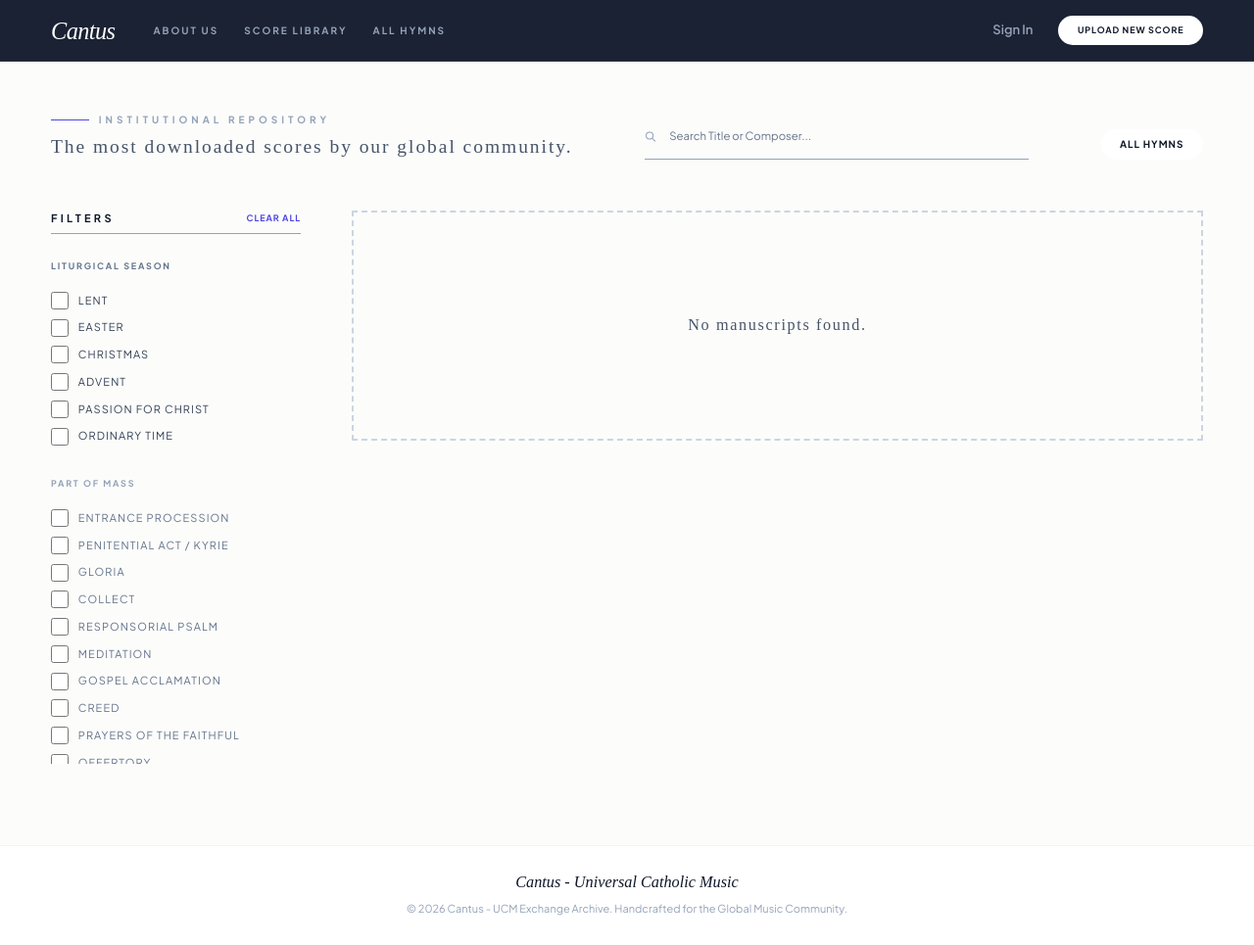
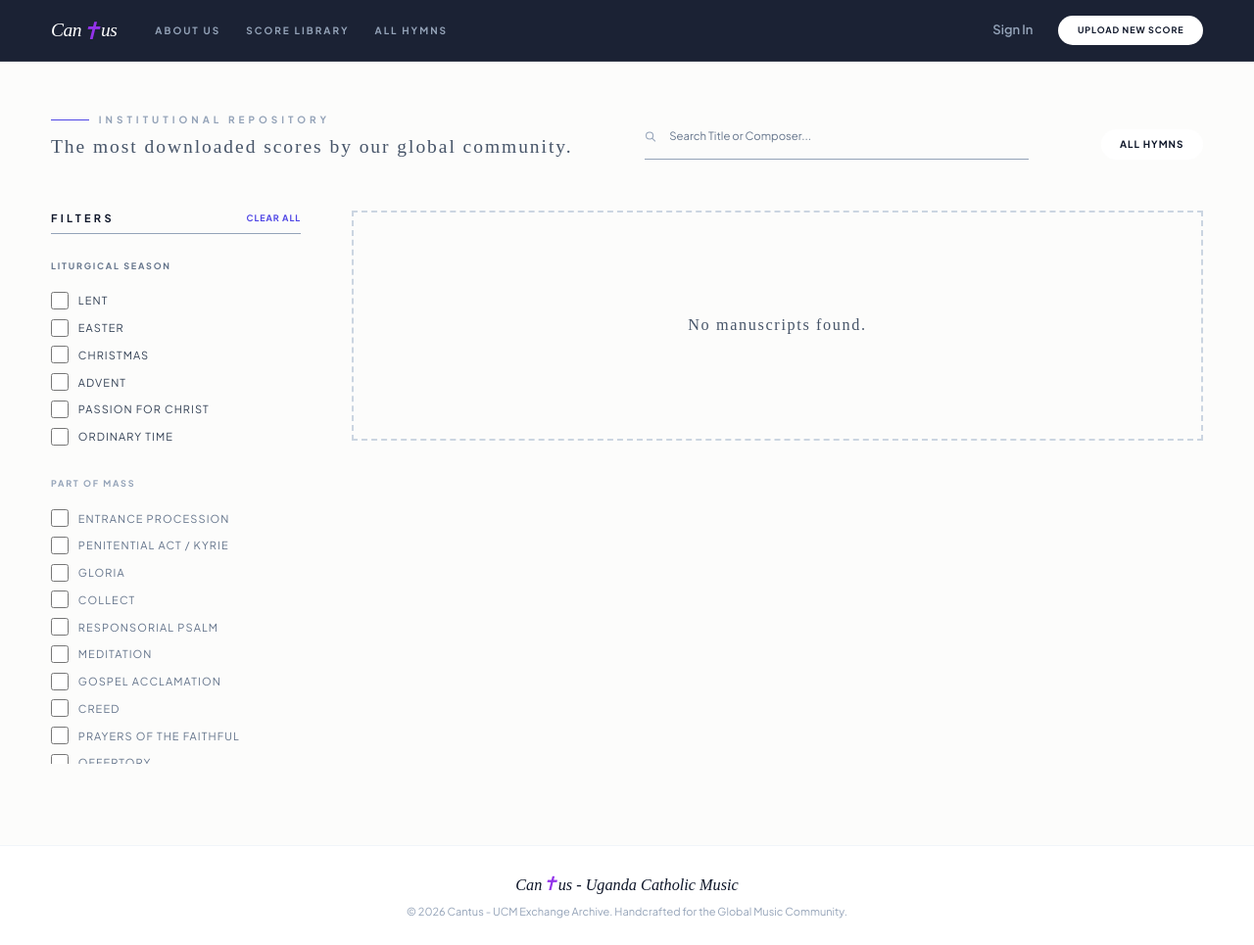
Before and after one commit to markgoli/UCM, a Django app: page /music-scores/library/ in a window 1280 px wide. Shown: the whole page at 98% size. Before the commit the page ends 935 px from the top, so only its background shows below. Run offline with Django 5.2, Linux system fonts and the light colour scheme; data that the repository does not hold is empty; some libraries are stand-ins or nearby versions; some web fonts are replaced.

Commit message:
added UI to cantus.

```diff
--- a/templates/about.html
+++ b/templates/about.html
@@ -34,7 +34,7 @@
             </div>
             <div class="lg:col-span-8">
                 <p class="serif text-2xl text-slate-700 leading-relaxed italic mb-8">
-                    "UCM is a non-profit effort dedicated to the free distribution of sacred music. We believe that financial barriers should never impede the beauty of the liturgy."
+                    "Can<span class="text-3xl text-purple-600">✝</span>us - UCM is a non-profit effort dedicated to the free distribution of sacred music. We believe that financial barriers should never impede the beauty of the liturgy."
                 </p>
 
                 <div class="grid grid-cols-1 md:grid-cols-2 gap-12 text-sm text-slate-500 leading-loose">
--- a/templates/base.html
+++ b/templates/base.html
@@ -75,7 +75,7 @@
 
                     <div class="space-y-4">
                         <p class="text-[9px] uppercase tracking-[0.3em] font-bold text-slate-400 leading-relaxed">
-                            Universal Catholic Music <br> Digital Archive & <br> Manuscript Repository
+                            Uganda Catholic Music <br> Digital Archive & <br> Manuscript Repository
                         </p>
                         <p class="text-[9px] text-indigo-400 font-bold uppercase tracking-widest">Est. MMXXVI</p>
                     </div>
@@ -125,7 +125,7 @@
 
         <footer class="py-8 px-0 bg-white border-t border-slate-100">
             <div class="max-w-4xl mx-auto text-center">
-                <span class="serif text-xl italic block mb-2">Cantus - Universal Catholic Music</span>
+                <span class="serif text-xl italic block mb-2">Can<span class="text-2xl text-purple-600">✝</span>us - Uganda Catholic Music</span>
                 <p class="text-slate-400 text-[11px]">&copy; {% now "Y" %} Cantus - UCM Exchange Archive. Handcrafted for the Global Music Community.</p>
             </div>
         </footer>
--- a/templates/navbar.html
+++ b/templates/navbar.html
@@ -2,8 +2,11 @@
 
 <nav class="flex items-center justify-between px-6 lg:px-16 py-5 bg-[#0f172a]/95 backdrop-blur-lg text-white sticky top-0 z-50 border-b border-white/10">
     <div class="flex items-center gap-12">
-        <a href="{% url 'dashboard' %}" class="flex items-center gap-2">
-            <span class="serif text-2xl lg:text-3xl tracking-tight italic">Cantus</span>
+        <a href="/" class="group flex items-center hover:opacity-80 transition-opacity">
+            <span class="serif text-2xl lg:text-2xl tracking-tight italic flex items-center">
+                <!-- Can<span class="text-3xl text-purple-600">✟✝</span>us -->
+                Can<span class="text-3xl text-purple-600">✝</span>us
+            </span>
         </a>
 
         <div class="hidden lg:flex items-center gap-8 text-[10px] uppercase tracking-[0.2em] font-black text-slate-400">
@@ -43,41 +46,41 @@
 
         <button onclick="toggleMobileMenu()" class="lg:hidden p-2 text-slate-400 hover:text-white transition">
             <svg id="menuIcon" class="w-6 h-6" fill="none" stroke="currentColor" viewBox="0 0 24 24">
-                <path stroke-linecap="round" stroke-linejoin="round" stroke-width="2" d="M4 6h16M4 12h16m-7 6h7"></path>
+                <path stroke-linecap="round" stroke-linejoin="round" stroke-width="2" d="M4 6h16M4 12h16M4 18h16"></path>
             </svg>
         </button>
     </div>
 </nav>
 
-<div id="mobileMenu" class="fixed inset-0 bg-[#0f172a] z-[60] flex-col p-8 transition-all duration-300 transform translate-x-full hidden lg:hidden">
-    <div class="flex justify-between items-center mb-16">
-        <span class="serif text-2xl italic text-white">Cantus</span>
-        <button onclick="toggleMobileMenu()" class="text-white p-2">
-            <svg class="w-8 h-8" fill="none" stroke="currentColor" viewBox="0 0 24 24">
+<div id="mobileMenu" class="fixed inset-y-0 right-0 w-3/4 bg-[#0f172a] z-[60] flex-col p-8 transition-all duration-300 transform translate-x-full hidden lg:hidden">
+    <div class="flex justify-between items-center mb-6">
+        <span class="serif text-2xl italic text-white">Can<span class="text-3xl text-purple-600">✝</span>us</span>
+        <button onclick="toggleMobileMenu()" class="text-white text-[10px] p-2">
+            <svg class="w-6 h-6" fill="none" stroke="currentColor" viewBox="0 0 24 24">
                 <path stroke-linecap="round" stroke-linejoin="round" stroke-width="2" d="M6 18L18 6M6 6l12 12"></path>
             </svg>
         </button>
     </div>
 
-    <div class="flex flex-col gap-8 text-xl font-medium text-slate-400">
-        <a href="{% url 'about' %}" class="hover:text-white transition serif text-2xl">About Us</a>
-        <a href="{% url 'song_library' %}" class="hover:text-white transition serif text-2xl">Score Library</a>
-        <a href="{% url 'song_links' %}" class="hover:text-white transition serif text-2xl">All Hymns</a>
+    <div class="flex flex-col gap-4 text-lg font-medium text-slate-400">
+        <a href="{% url 'about' %}" class="hover:text-white transition serif text-xl">About Us</a>
+        <a href="{% url 'song_library' %}" class="hover:text-white transition serif text-xl">Score Library</a>
+        <a href="{% url 'song_links' %}" class="hover:text-white transition serif text-xl">All Hymns</a>
         {% if request.user.is_authenticated %}
-        <a href="{% url 'admin_arrivals' %}" class="hover:text-white transition serif text-2xl text-indigo-400">Digital Assets</a>
+        <a href="{% url 'admin_arrivals' %}" class="hover:text-white transition serif text-xl text-indigo-400">Digital Assets</a>
         <div class="h-[1px] w-full bg-white/10 my-4"></div>
         <p class="text-[10px] uppercase tracking-[0.3em] font-black text-slate-500">Authorized Session</p>
         <span class="text-white uppercase text-[10px]">User: {{ request.user.username }}</span>
         <form action="{% url 'logout' %}" method="post">
             {% csrf_token %}
-            <button type="submit" class="text-red-400 text-left font-bold serif text-2xl">Terminate Session</button>
+            <button type="submit" class="text-red-400 text-left font-bold serif text-xl">Terminate Session</button>
         </form>
         {% else %}
         <button onclick="toggleModal()" class="text-slate-400 hover:text-white transition font-semibold">Sign In</button>
         {% endif %}
 
         <a href="{% url 'upload_song' %}" class="mt-8">
-            <button class="w-full bg-white text-slate-900 py-5 rounded-2xl font-black uppercase tracking-[0.2em] text-[9px]">
+            <button class="w-full bg-white text-slate-900 py-2 rounded-xl font-black uppercase tracking-[0.2em] text-[9px]">
                 Upload New Score
             </button>
         </a>
--- a/templates/songs_listing.html
+++ b/templates/songs_listing.html
@@ -45,37 +45,59 @@
 
     <div class="max-w-[1600px] mx-auto grid grid-cols-1 lg:grid-cols-12 gap-16">
 
-        <aside class="lg:col-span-3 space-y-12">
+        <div class="lg:hidden">
+            <button onclick="toggleFilters()"
+                    class="w-full py-4 bg-slate-900 text-white text-[10px] font-black uppercase tracking-[0.3em] flex items-center justify-center gap-3">
+                <svg class="w-4 h-4" fill="none" stroke="currentColor" viewBox="0 0 24 24">
+                    <path stroke-linecap="round" stroke-linejoin="round" stroke-width="2" d="M12 6V4m0 2a2 2 0 100 4m0-4a2 2 0 110 4m-6 8a2 2 0 100-4m0 4a2 2 0 110-4m0 4v2m0-6V4m6 6v10m6-2a2 2 0 100-4m0 4a2 2 0 110-4m0 4v2m0-6V4" />
+                </svg>
+                Filter Archive
+            </button>
+        </div>
+
+        <aside id="filterSidebar" class="hidden lg:block lg:col-span-3 space-y-12 bg-[#fcfcfb] lg:bg-transparent p-6 lg:p-0 border lg:border-none border-slate-200 mb-8 lg:mb-0">
+
             <form id="filterForm" hx-get="{% url 'song_library' %}" hx-target="#songGrid" hx-swap="outerHTML" hx-trigger="change" hx-push-url="true">
 
                 <div class="flex items-center justify-between mb-8 border-b border-slate-400 pb-2">
-                    <h3 class="text-[11px] uppercase tracking-[0.3em] font-black text-slate-900">Filters</h3>
-                    <button type="button"
-                        onclick="resetFilters()"
-                        class="text-[9px] uppercase tracking-widest font-bold text-indigo-600 hover:text-slate-900 transition-colors">
-                        Clear All
-                    </button>
+                    <h3 class="text-[10px] lg:text-[11px] uppercase tracking-[0.3em] font-black text-slate-900">Filters</h3>
+                    <div class="flex items-center gap-4">
+                        <button type="button"
+                            onclick="resetFilters()"
+                            class="text-[8px] lg:text-[9px] uppercase tracking-widest font-bold text-indigo-600 hover:text-slate-900 transition-colors">
+                            Clear All
+                        </button>
+                        <button type="button" onclick="toggleFilters()" class="lg:hidden text-slate-400">
+                            <svg class="w-4 h-4" fill="none" stroke="currentColor" viewBox="0 0 24 24"><path d="M6 18L18 6M6 6l12 12" stroke-width="2"/></svg>
+                        </button>
+                    </div>
                 </div>
 
                 <div class="mb-10">
-                    <h4 class="text-[9px] uppercase tracking-[0.2em] font-black text-slate-500 mb-6">Liturgical Season</h4>
-                    <div class="space-y-3">
+                    <h4 class="text-[8px] lg:text-[9px] uppercase tracking-[0.2em] font-black text-slate-500 mb-6">Liturgical Season</h4>
+                    <div class="grid grid-cols-2 lg:grid-cols-1 gap-x-4 gap-y-3">
                         {% for value, label in season_choices %}
-                        <label class="flex items-center gap-3 cursor-pointer group">
-                            <input type="checkbox" name="season" value="{{ value }}" class="filter-checkbox w-4 h-4 border-slate-200 rounded-none transition-all">
-                            <span class="text-[11px] uppercase tracking-widest text-slate-700 group-hover:text-slate-900">{{ label }}</span>
+                        <label class="flex items-center gap-2 lg:gap-3 cursor-pointer group">
+                            <input type="checkbox" name="season" value="{{ value }}"
+                                class="filter-checkbox w-3.5 h-3.5 lg:w-4 lg:h-4 border-slate-200 rounded-none checked:bg-indigo-600 transition-all">
+                            <span class="text-[10px] lg:text-[11px] uppercase tracking-widest text-slate-700 group-hover:text-slate-900 leading-none">
+                                {{ label }}
+                            </span>
                         </label>
                         {% endfor %}
                     </div>
                 </div>
 
                 <div>
-                    <h4 class="text-[9px] uppercase tracking-[0.2em] font-black text-slate-400 mb-6">Part of Mass</h4>
-                    <div class="space-y-3 max-h-80 overflow-y-auto pr-4 custom-scrollbar">
+                    <h4 class="text-[8px] lg:text-[9px] uppercase tracking-[0.2em] font-black text-slate-400 mb-6">Part of Mass</h4>
+                    <div class="max-h-80 overflow-y-auto pr-4 custom-scrollbar grid grid-cols-2 lg:grid-cols-1 gap-x-4 gap-y-3">
                         {% for value, label in mass_parts %}
-                        <label class="flex items-center gap-3 cursor-pointer group">
-                            <input type="checkbox" name="part" value="{{ value }}" class="filter-checkbox w-4 h-4 border-slate-200 rounded-none transition-all">
-                            <span class="text-[11px] uppercase tracking-widest text-slate-500 group-hover:text-slate-900">{{ label }}</span>
+                        <label class="flex items-center gap-2 lg:gap-3 cursor-pointer group">
+                            <input type="checkbox" name="part" value="{{ value }}"
+                                class="filter-checkbox w-3.5 h-3.5 lg:w-4 lg:h-4 border-slate-200 rounded-none checked:bg-indigo-600 transition-all">
+                            <span class="text-[10px] lg:text-[11px] uppercase tracking-widest text-slate-500 group-hover:text-slate-900 leading-none">
+                                {{ label }}
+                            </span>
                         </label>
                         {% endfor %}
                     </div>
@@ -93,6 +115,19 @@
         </div>
     </div>
 </section>
+
+<script>
+    function toggleFilters() {
+        const sidebar = document.getElementById('filterSidebar');
+        if (sidebar.classList.contains('hidden')) {
+            sidebar.classList.remove('hidden');
+            // Optional: Scroll to top of filters when opened
+            sidebar.scrollIntoView({ behavior: 'smooth' });
+        } else {
+            sidebar.classList.add('hidden');
+        }
+    }
+</script>
 
 <script>
     function resetFilters() {
--- a/templates/upload_songs.html
+++ b/templates/upload_songs.html
@@ -29,7 +29,7 @@
                 <h1 class="serif text-5xl text-slate-900">Archive <span class="italic text-slate-500">Contribution</span></h1>
             </div>
             <p class="text-[9px] text-slate-400 font-bold uppercase tracking-[0.3em] text-right hidden md:block leading-relaxed">
-                Universal Catholic Music <br> MMXXVI / ALPHA ACCESS
+                Uganda Catholic Music <br> MMXXVI / ALPHA ACCESS
             </p>
         </div>
 
```
